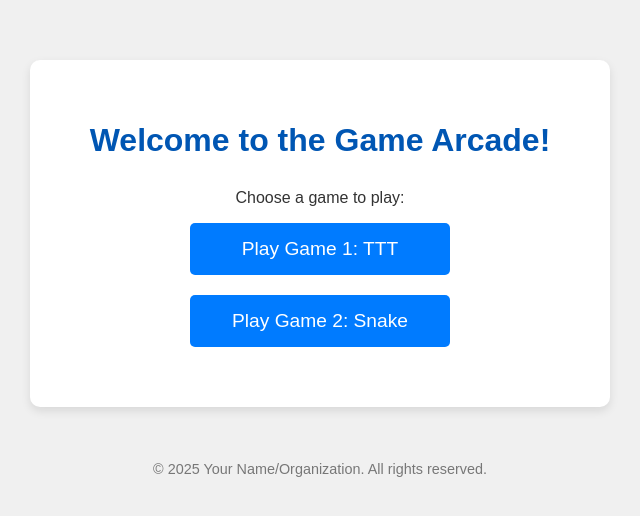
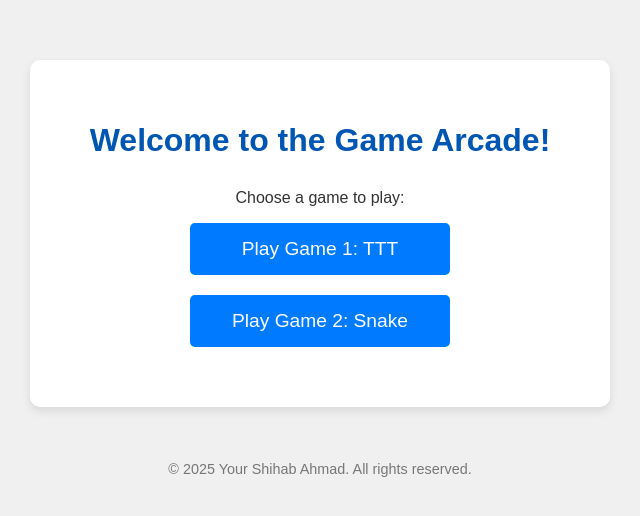
Before and after one commit to Shihab-glitch/Shihab-glitch.github.io, a plain HTML site: page index.html in a window 1280 px wide. Shown: the part 124-640 px from the top of the page, 320-960 px from the left. Drawn offline with Linux system fonts and the light colour scheme.

Commit message:
Update index.html

```diff
--- a/index.html
+++ b/index.html
@@ -71,7 +71,7 @@
     </div>
 
     <footer>
-        <p>&copy; 2025 Your Name/Organization. All rights reserved.</p>
+        <p>&copy; 2025 Your Shihab Ahmad. All rights reserved.</p>
     </footer>
 </body>
 </html>
```
